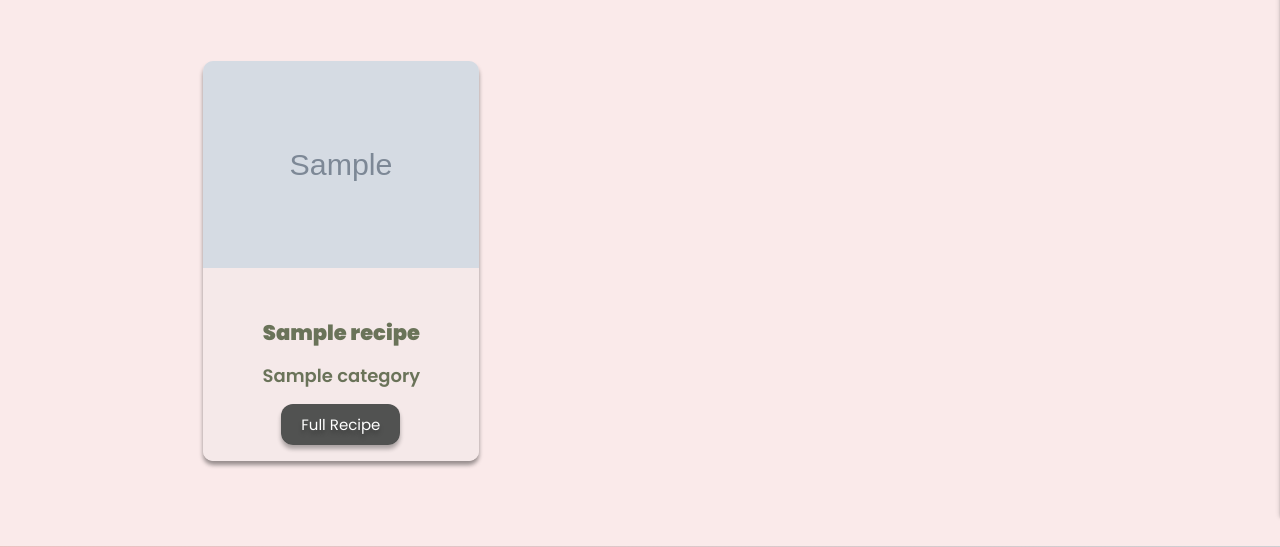
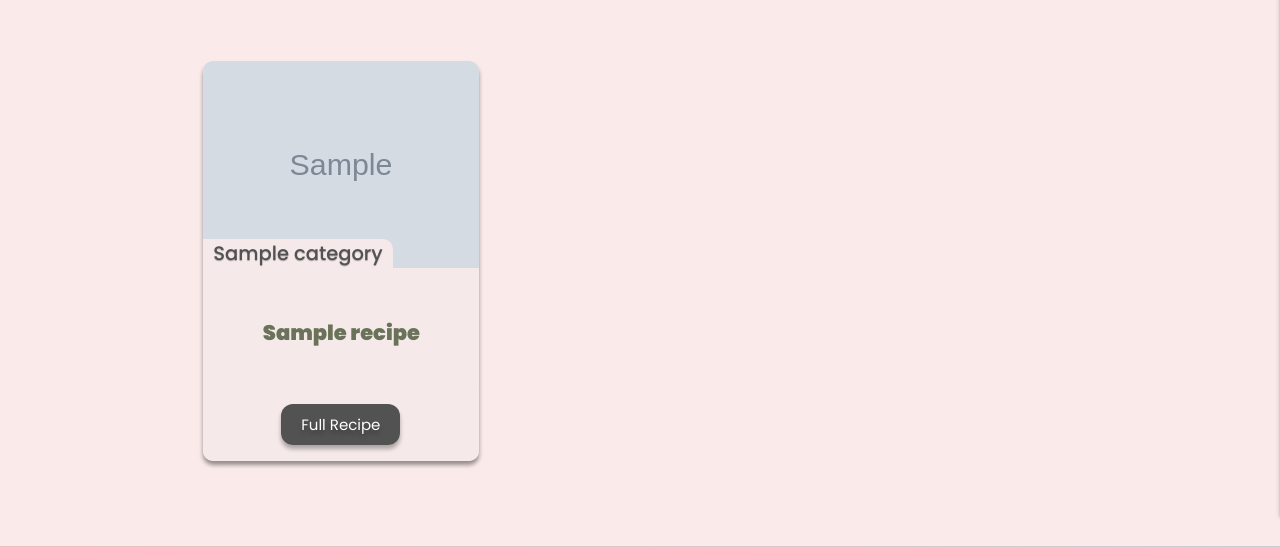
Before and after one commit to steff880/MS3-MyRecipeBook, a Flask app: template templates/profile.html in a window 1280 px wide. Shown: the part 344-891 px from the top of the page. Run offline with Flask 2, Linux system fonts and the light colour scheme; the template is opened without the code that fills it: most values are stand-ins (such as "Sample title", 1, 10 or a date in 2020); grey boxes marked "Sample" are stand-in pictures; some libraries are stand-ins or nearby versions.

Commit message:
Move recipe category to display over card image and style to be properly visiible and readable

```diff
--- a/static/css/style.css
+++ b/static/css/style.css
@@ -230,6 +230,17 @@ header .brand-logo,
 
 /* override materialize */
 
+.card .card-image .card-title {
+    color: #515251;
+    background-color: #f5e9e9;
+    font-weight: 500;
+    padding: 0 10px;
+    font-size: 1.3em;
+    border-top-right-radius: 10px;
+    text-shadow: 0 1px 1px rgba(0, 0, 0, 0.3);
+
+}
+
 .card.small .card-image, .card.medium .card-image, .card.large .card-image {
     border-top-left-radius: 10px;
     border-top-right-radius: 10px;
--- a/templates/profile.html
+++ b/templates/profile.html
@@ -33,10 +33,10 @@
                     <div class="card medium recipe-card">
                         <div class="card-image">
                             <img src="{{ recipe.image_url }}" alt="{{ recipe.recipe_name }}">
+                            <span class="card-title">{{ recipe.category }}</span>
                         </div>
                         <div class="card-content content center-align">
                             <h3 class="recipe-heading">{{ recipe.recipe_name }}</h3>
-                            <p class="category-name">{{ recipe.category }}</p>
                         </div>
                         <div class="card-action btn-box center-align">
                             <a class="full-recipe-btn text-shadow" href="#">Full Recipe</a>
```
